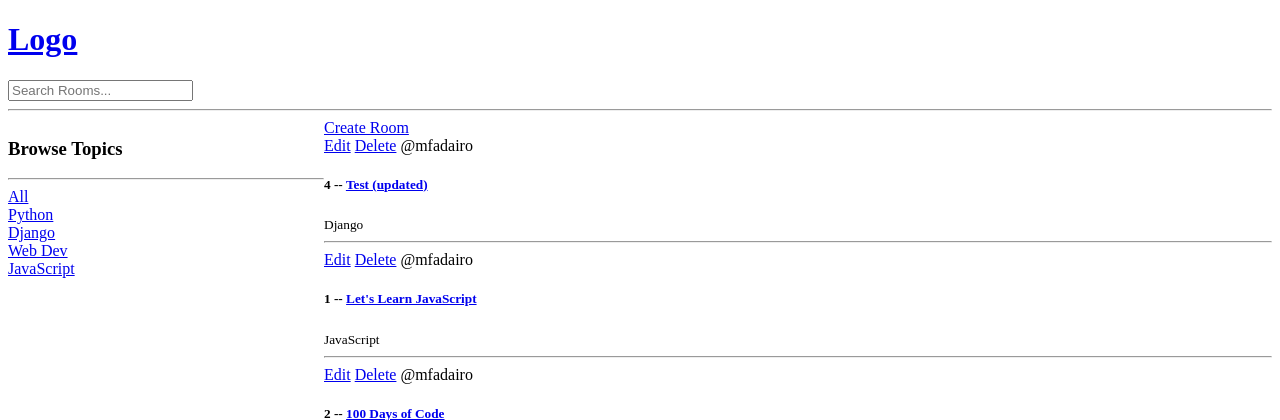
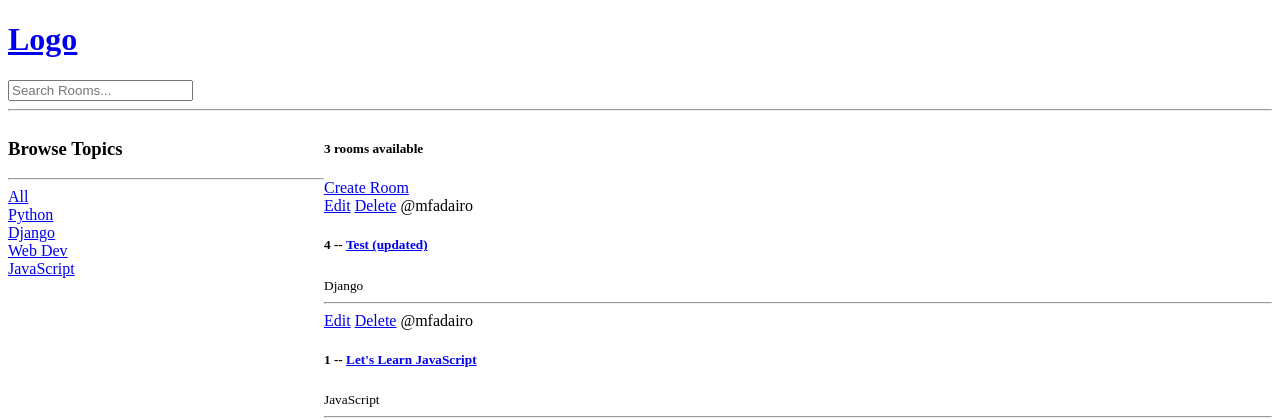
Before and after one commit to HomzyCode/not-discord, a Django app: page / in a window 1280 px wide. Shown: the top 420 px of the page. Run offline with Django 4.2, Linux system fonts and the light colour scheme; data comes from the database, SQL or seed files in the repository.

Commit message:
Search & Room aavail

```diff
--- a/base/templates/base/home.html
+++ b/base/templates/base/home.html
@@ -28,7 +28,7 @@
     </div>
 
     <div>
-
+        <h5>{{room_count}} rooms available</h5>
         <a href="{% url 'create-room' %}">Create Room</a>
 
     <div>
--- a/base/views.py
+++ b/base/views.py
@@ -2,6 +2,7 @@
 
 from django.shortcuts import render, redirect
 from .models import Room, Topic
+from django.db.models import Q
 from .forms import RoomForm
 
 # rooms = [
@@ -14,11 +15,18 @@ from .forms import RoomForm
 def home(request):
     q = request.GET.get('q') if request.GET.get('q') != None else ''
 
-    rooms = Room.objects.filter(topic__name__icontains=q)
+    rooms = Room.objects.filter(
+
+        Q(topic__name__icontains=q) |
+        Q(name__icontains=q) |
+        Q(description__icontains=q)
+
+        )
 
     topics = Topic.objects.all()
+    rooms_count =rooms.count()
 
-    context = {'rooms': rooms, 'topics': topics}
+    context = {'rooms': rooms, 'topics': topics, 'room_count': rooms_count}
     return render(request, 'base/home.html', context)
 
 def room(request, pk):
```
